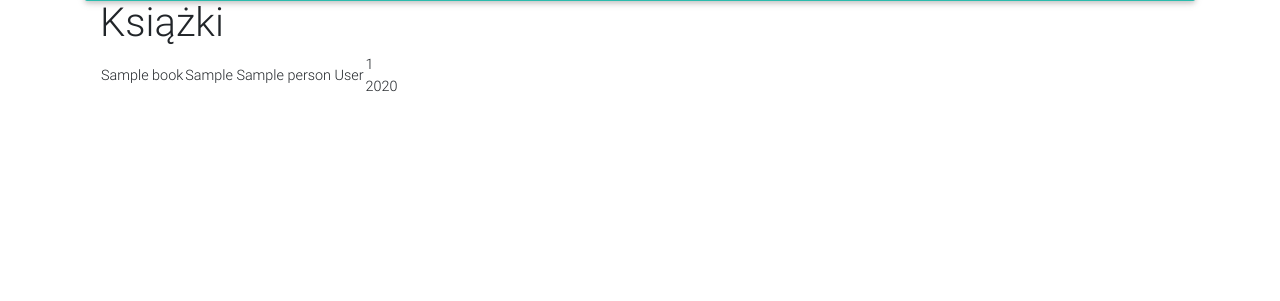
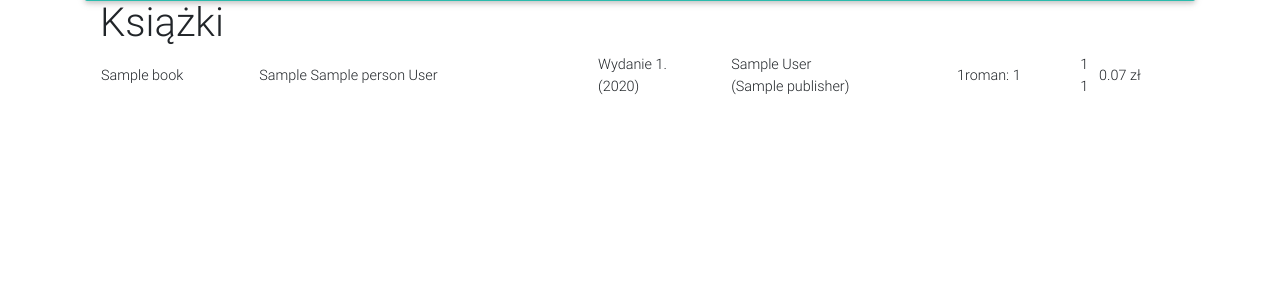
Before and after one commit to totine/my-project--python-django-drf--ile-za-ksero--backend, a Django app: page / in a window 1280 px wide. Shown: the part 55-356 px from the top of the page. Run offline with Django 3.2, Linux system fonts and the light colour scheme; tables that the repository leaves empty hold one stand-in row (values such as "Sample post"); some libraries are stand-ins or nearby versions.

Commit message:
Extend xero book view in home template

```diff
--- a/booklist/templates/home.html
+++ b/booklist/templates/home.html
@@ -1,4 +1,5 @@
 {% extends "base.html" %}
+{% load mathfilters %}
 
 {% block title %}
     Home
@@ -9,7 +10,7 @@
         <div class="row">
             <div class="col">
                 <h1>Książki</h1>
-                <table class="table-hover">
+                <table class="table-hover" style="width: 100%">
                     {% for book in books %}
                         <tr>
                             <td>{{ book.book.title }}</td>
@@ -18,8 +19,22 @@
                                     {{ author.author.firstname }} {% if author.author.secondname %} {{ author.author.secondname }} {% endif %}{{ author.author.surname }}<br>
                                 {% endfor %}
                             </td>
-                            <td>{{ book.book.edition.number }}<br>
-                            {{ book.book.edition.year }}</td>
+                            <td>Wydanie {{ book.book.edition.number }}.<br>
+                            ({{ book.book.edition.year }})</td>
+                        <td>{{ book.book.publisher.full_name }}<br>
+                        ({{ book.book.publisher.short_name }})</td>
+
+                        <td>
+                            {{ book.book.number_of_pages }}
+                        </td>
+                        <td>
+                            {{ book.xero_pages }}<br>
+                            {{ book.xero_cards }}
+                        </td>
+                        <td>
+                            {{ book.xero_pages|mul:0.07 }} zł <br>
+
+                        </td>
                         </tr>
                     {% endfor %}
                 </table>
```
